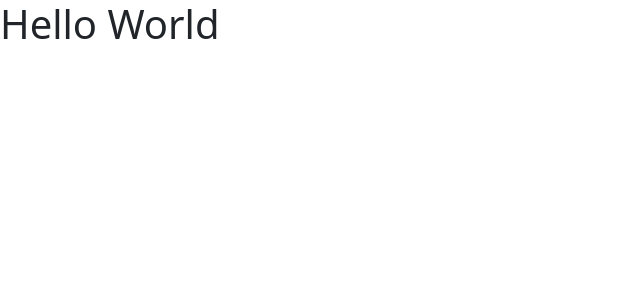
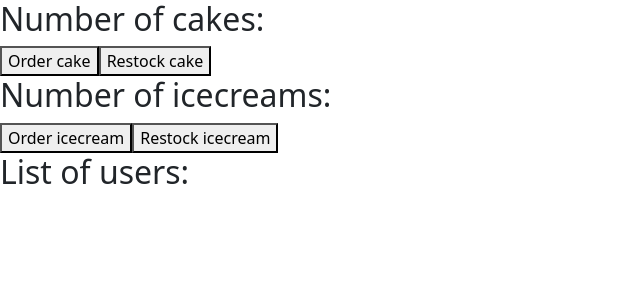
Before and after one commit to friendly-misanthrope/react-toolkit-redux, a React (Vite) app: page / in a window 1280 px wide. Shown: the top 300 px of the page, without its empty margins (0-640 px from the left). Built offline with nearby package versions, Linux system fonts and the light colour scheme.

Commit message:
added components for viewing cake, icecream, and user data

```diff
--- a/src/App.jsx
+++ b/src/App.jsx
@@ -1,9 +1,14 @@
 // import CSS and components here
+import CakeView from "./features/cake/CakeView";
+import IcecreamView from "./features/icecream/IcecreamView";
+import UserView from "./features/users/UserView";
 
 const App = () => {
   return (
     <div className='App'>
-      <h1>Hello World</h1>
+      <CakeView />
+      <IcecreamView />
+      <UserView />
     </div>
   );
 }
--- /dev/null
+++ b/src/features/cake/CakeView.jsx
@@ -0,0 +1,11 @@
+const CakeView = () => {
+  return (
+    <div>
+      <h2>Number of cakes: </h2>
+      <button>Order cake</button>
+      <button>Restock cake</button>
+    </div>
+  );
+}
+
+export default CakeView;
--- /dev/null
+++ b/src/features/icecream/IcecreamView.jsx
@@ -0,0 +1,11 @@
+const IcecreamView = () => {
+  return (
+    <div>
+      <h2>Number of icecreams: </h2>
+      <button>Order icecream</button>
+      <button>Restock icecream</button>
+    </div>
+  );
+}
+
+export default IcecreamView;
--- /dev/null
+++ b/src/features/users/UserView.jsx
@@ -0,0 +1,9 @@
+const UserView = () => {
+  return (
+    <div>
+      <h2>List of users: </h2>
+    </div>
+  );
+}
+
+export default UserView;
```
